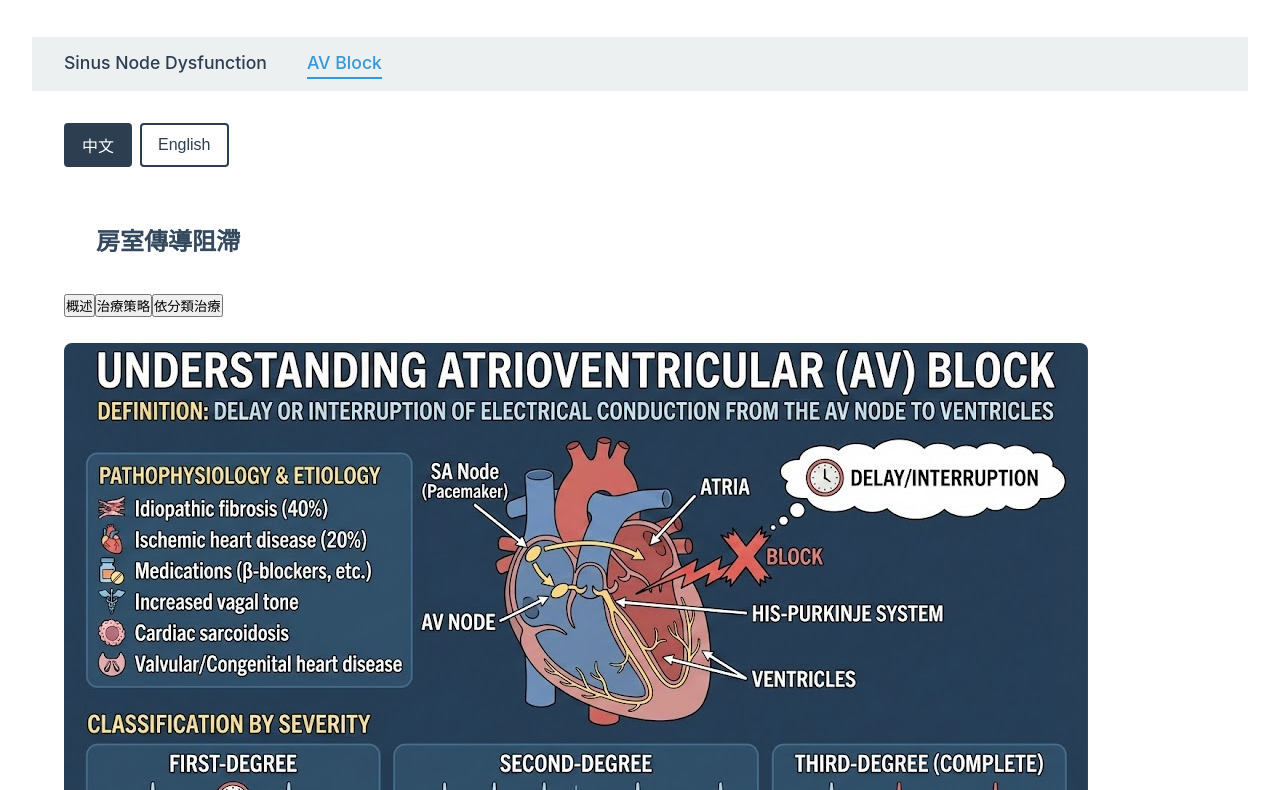
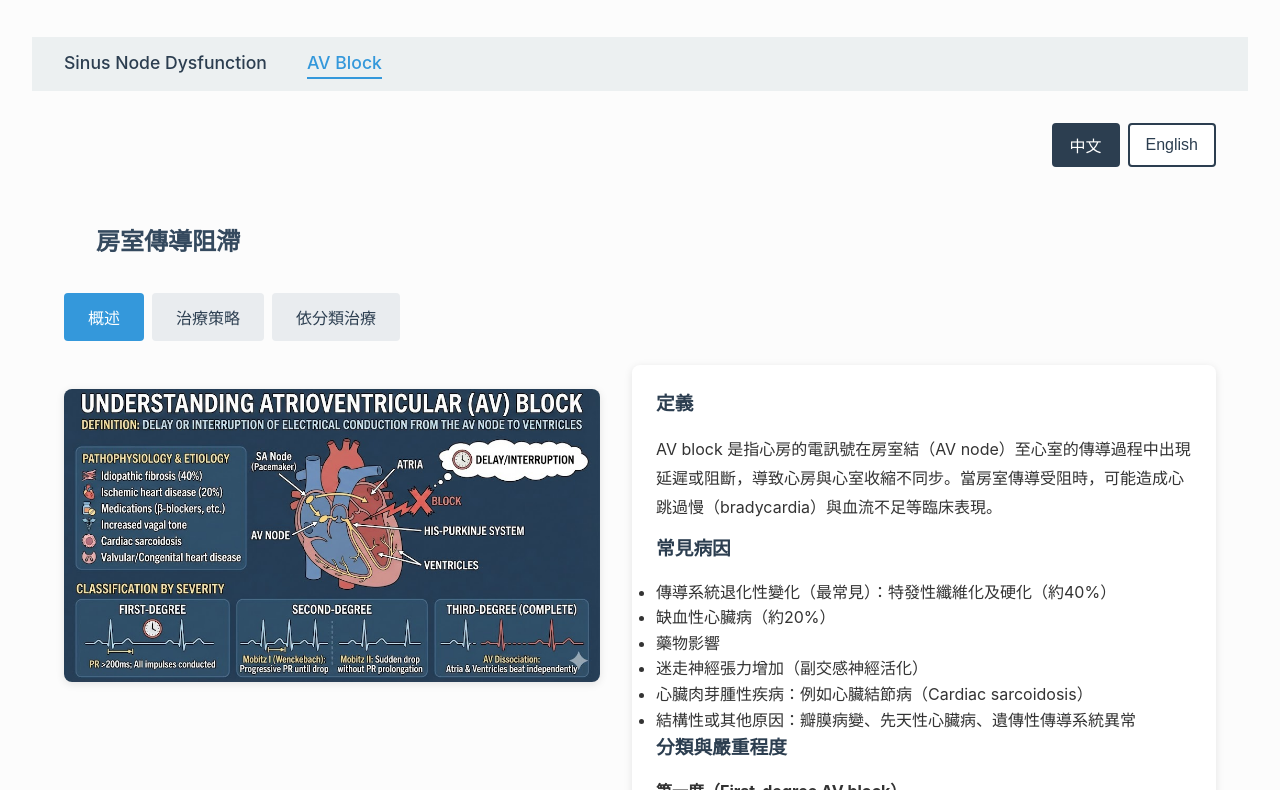
Before and after one commit to Evelyn68961/arrhythmia-guide, a React (Vite) app: page /bradyarrhythmias/av-block in a window 1280 px wide. Shown: the part 170-960 px from the top of the page. Built offline with nearby package versions, Linux system fonts and the light colour scheme; the HTML template or start-up script is replaced by a standard one.

Commit message:
Update index.css

```diff
--- a/src/index.css
+++ b/src/index.css
@@ -8,6 +8,7 @@ body {
   font-family: -apple-system, BlinkMacSystemFont, 'Segoe UI', Roboto, sans-serif;
   line-height: 1.6;
   color: #333;
+  background: #fcfcfc;
 }
 
 nav {
@@ -93,6 +94,7 @@ h2 {
   display: flex;
   gap: 0.5rem;
   margin-bottom: 1.5rem;
+  justify-content: flex-end;
 }
 
 .lang-toggle button {
@@ -115,15 +117,58 @@ h2 {
   color: white;
 }
 
-.classification-card {
-  background: #f8f9fa;
-  padding: 1rem;
-  margin: 1rem 0;
-  border-radius: 8px;
-  border-left: 4px solid #3498db;
+
+.two-column {
+  display: flex;
+  gap: 2rem;
+  margin: 1.5rem 0;
+  align-items: stretch;
 }
 
-.classification-card h4 {
+.column-left {
+  flex: 1;
+  display: flex;
+  align-items: flex-start;
+}
+
+.column-left img {
+  width: 100%;
+  height: auto;
+  border-radius: 8px;
+  box-shadow: 0 2px 8px rgba(0, 0, 0, 0.1);
+}
+
+.column-right {
+  flex: 1;
+  overflow-y: auto;
+  padding: 1.5rem;
+  background: white;
+  border-radius: 8px;
+  box-shadow: 0 2px 8px rgba(0, 0, 0, 0.1);
+}
+
+.section-tabs {
+  display: flex;
+  gap: 0.5rem;
+  margin-bottom: 1.5rem;
+}
+
+.section-tabs button {
+  padding: 0.75rem 1.5rem;
+  border: none;
+  background: #e9ecef;
   color: #2c3e50;
-  margin-bottom: 0.5rem;
+  cursor: pointer;
+  border-radius: 4px;
+  font-size: 1rem;
 }
+
+.section-tabs button.active {
+  background: #3498db;
+  color: white;
+}
+
+.section-tabs button:hover {
+  background: #3498db;
+  color: white;
+}
```
